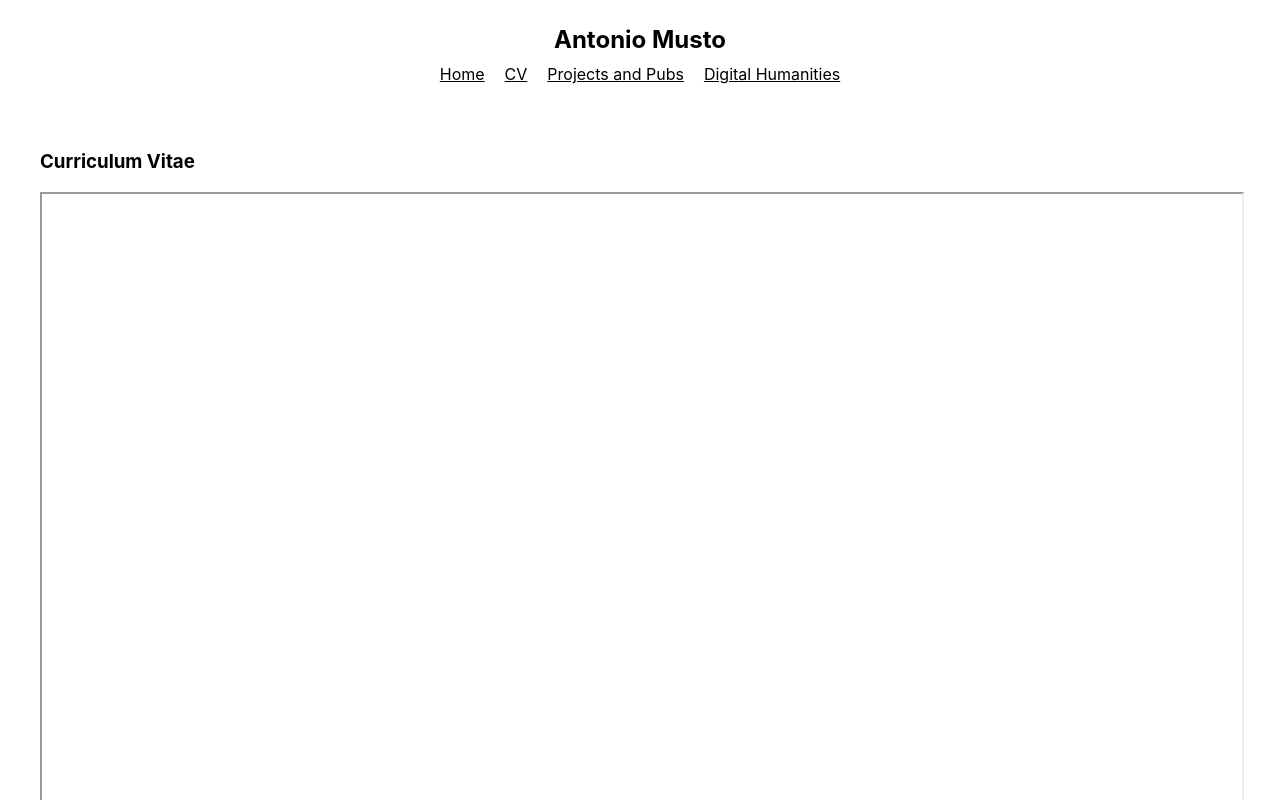
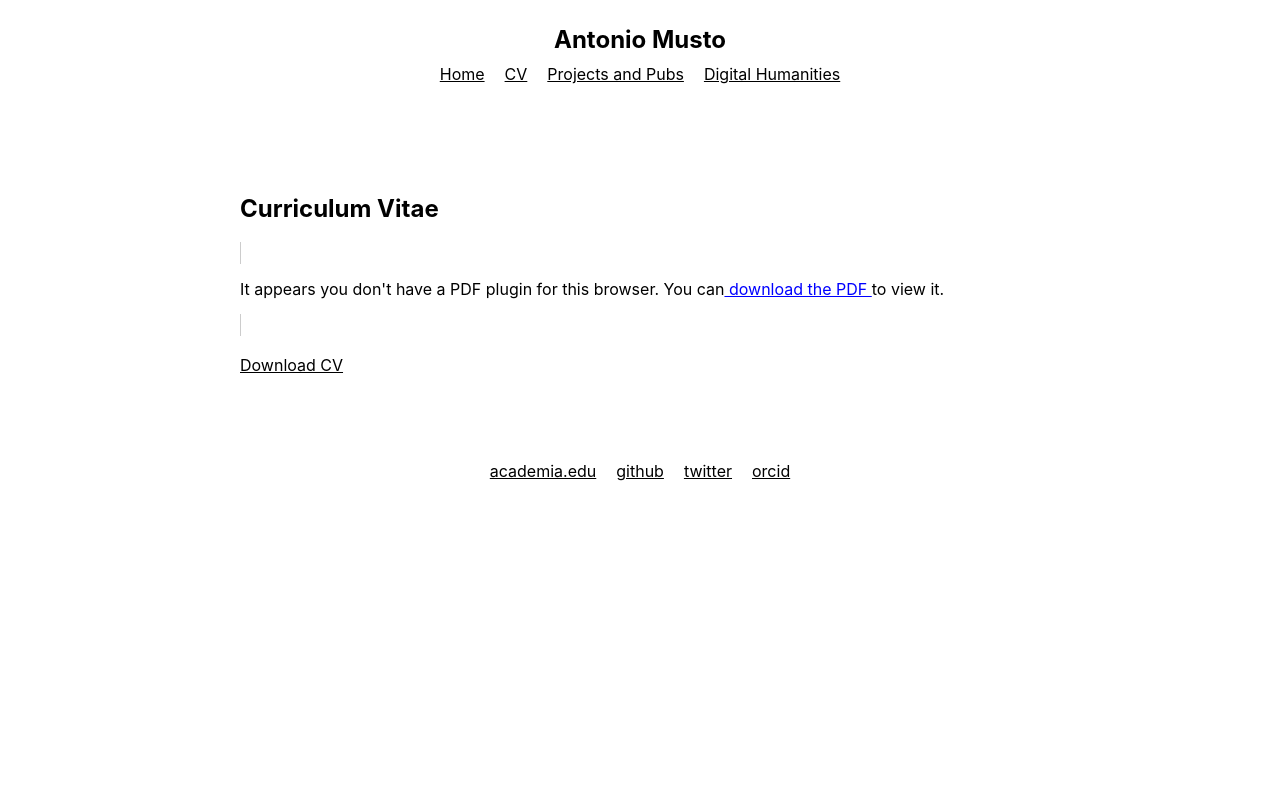
Before and after one commit to ammusto/antoniomusto, a React (Create React App) app: page /cv in a window 1280 px wide. Shown: the top 800 px of the page. Built offline with nearby package versions, Linux system fonts and the light colour scheme.

Commit message:
fix CV attempt 2

```diff
--- a/src/components/CV.js
+++ b/src/components/CV.js
@@ -1,18 +1,33 @@
-import React from 'react';
+import React, { useState, useEffect } from 'react';
 
 const CV = () => {
-  const pdfUrl = `${process.env.PUBLIC_URL}/cv.pdf`;
+  const [pdfUrl, setPdfUrl] = useState('');
+
+  useEffect(() => {
+    // Dynamically determine the correct URL for the PDF
+    const url = new URL(window.location.href);
+    const baseUrl = `${url.protocol}//${url.hostname}${url.port ? ':' + url.port : ''}`;
+    setPdfUrl(`${baseUrl}/CV.pdf`);
+  }, []);
 
   return (
-    <div>
-      <h3>Curriculum Vitae</h3>
-      <iframe
-        src={pdfUrl}
-        title="CV"
-        style={{ width: '100%', height: '800px' }}
-      />
-      <p>
-        <a href={pdfUrl} download="My_CV.pdf">Download CV</a>
+    <div style={{ maxWidth: '800px', margin: '0 auto', padding: '20px' }}>
+      <h3 style={{ fontSize: '24px', fontWeight: 'bold', marginBottom: '20px' }}>Curriculum Vitae</h3>
+      {pdfUrl && (
+        <object
+          data={pdfUrl}
+          type="application/pdf"
+          width="100%"
+          height="800px"
+          style={{ border: '1px solid #ccc' }}
+        >
+          <p>It appears you don't have a PDF plugin for this browser. You can
+          <a href={pdfUrl} download="AMusto_CV.pdf" style={{ color: 'blue', textDecoration: 'underline' }}> download the PDF </a>
+          to view it.</p>
+        </object>
+      )}
+      <p style={{ marginTop: '20px' }}>
+        <a href={pdfUrl} download="AMusto_CV.pdf">Download CV</a>
       </p>
     </div>
   );
```
